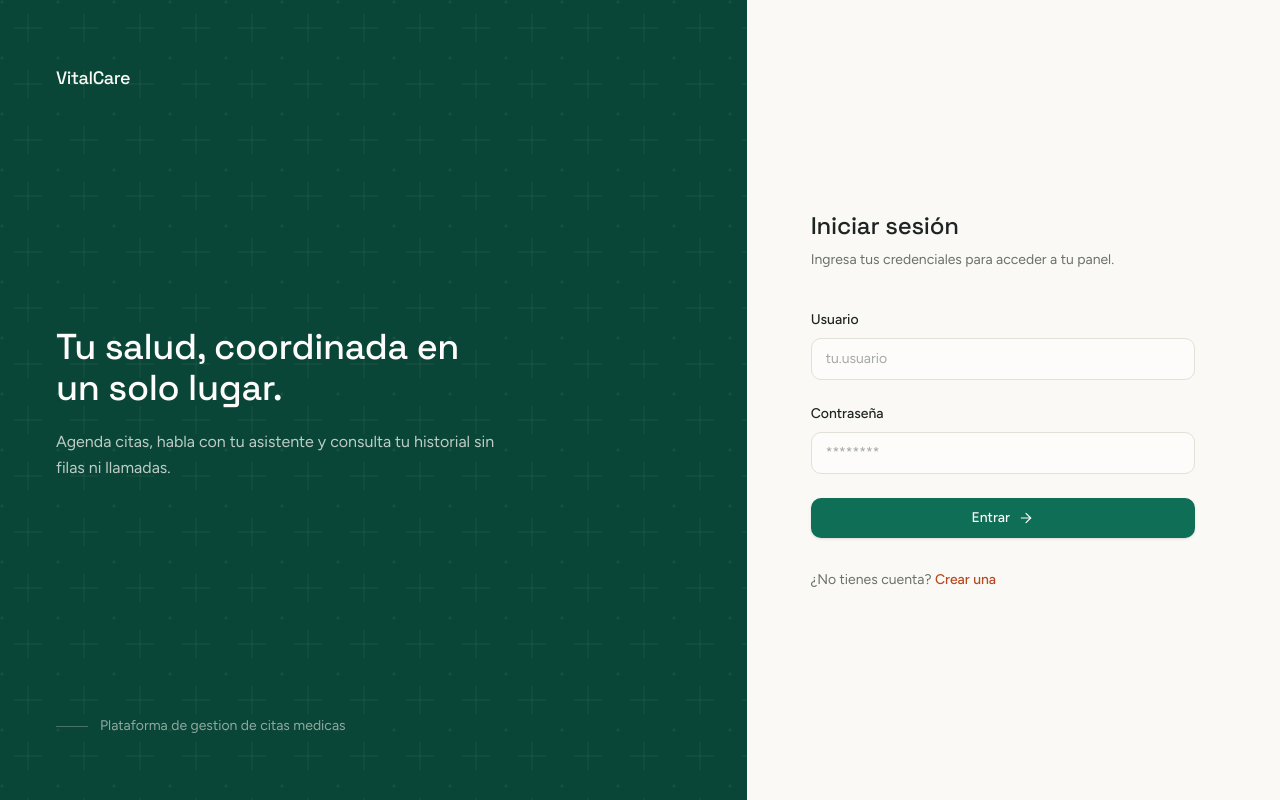
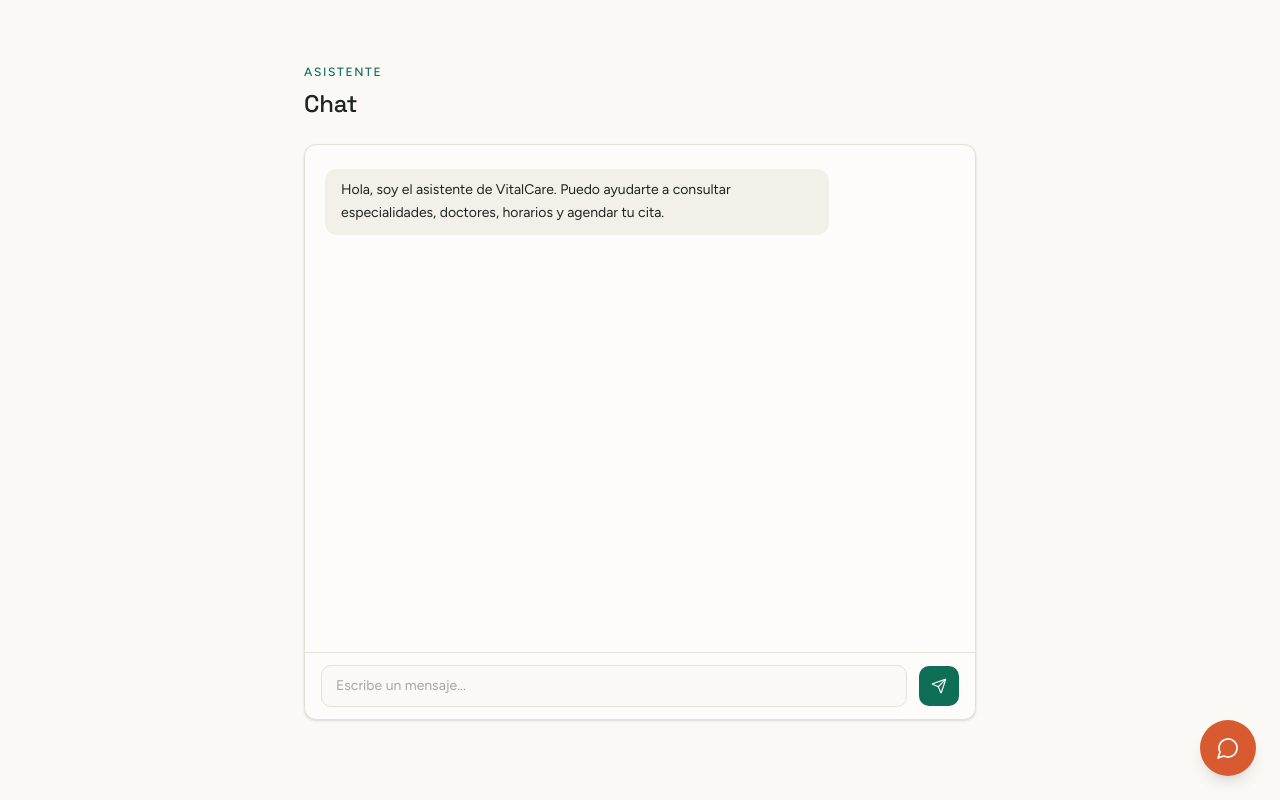
Before and after one commit to JimboJ10/sistema-citas-frontend, a React (Vite) app: page /chat in a window 1280 px wide. Before the commit this address led to /login. Built offline with nearby package versions, Linux system fonts and the light colour scheme.

Commit message:
feat: connect chatbot to real API with shared logic (useChat hook) used by both floating widget and full-page view

```diff
--- a/src/App.jsx
+++ b/src/App.jsx
@@ -20,21 +20,17 @@ export default function App() {
       <Route path="/login" element={<Login />} />
       <Route path="/registro" element={<Registro />} />
 
-      {/* Protegidas: comparten Navbar + contenedor via AppLayout */}
+      {/* Comparten Navbar + contenedor via AppLayout, pero no todas requieren login */}
       <Route element={<AppLayout />}>
+        {/* Publica: el chatbot puede usarse sin cuenta (paciente invitado) */}
+        <Route path="/chat" element={<Chat />} />
+
+        {/* Protegidas por rol */}
         <Route
           path="/citas"
           element={
             <ProtectedRoute allowedRoles={['PACIENTE']}>
               <Citas />
-            </ProtectedRoute>
-          }
-        />
-        <Route
-          path="/chat"
-          element={
-            <ProtectedRoute>
-              <Chat />
             </ProtectedRoute>
           }
         />
--- a/src/components/AppLayout.jsx
+++ b/src/components/AppLayout.jsx
@@ -1,6 +1,7 @@
 import { Outlet } from 'react-router-dom'
 
 import Navbar from './Navbar.jsx'
+import ChatWidget from './ChatWidget.jsx'
 
 /*
   Marco comun de las paginas protegidas: navbar + un contenedor con aire.
@@ -13,6 +14,7 @@ export default function AppLayout() {
       <main className="mx-auto w-full max-w-6xl px-6 py-12 lg:px-10 lg:py-16">
         <Outlet />
       </main>
+      <ChatWidget />
     </div>
   )
 }
--- /dev/null
+++ b/src/components/ChatWidget.jsx
@@ -0,0 +1,111 @@
+import { useEffect, useRef } from 'react'
+import { MessageCircle, X, Send, Loader2 } from 'lucide-react'
+import { useChat } from '../hooks/useChat.js'
+import { useChatWidget } from '../context/ChatWidgetContext.jsx'
+
+export default function ChatWidget() {
+  const { abierto, alternar, cerrar } = useChatWidget()
+  const { mensajes, enviar, loading, error } = useChat()
+  const inputRef = useRef(null)
+  const scrollRef = useRef(null)
+
+  useEffect(() => {
+    if (abierto) {
+      scrollRef.current?.scrollTo({ top: scrollRef.current.scrollHeight, behavior: 'smooth' })
+    }
+  }, [mensajes, abierto])
+
+  function handleSubmit(e) {
+    e.preventDefault()
+    const value = inputRef.current.value
+    enviar(value)
+    inputRef.current.value = ''
+  }
+
+  return (
+    <div className="fixed bottom-6 right-6 z-50">
+      {abierto && (
+        <div className="mb-4 flex h-[28rem] w-80 flex-col overflow-hidden rounded-xl border border-hairline bg-cream-50 shadow-lg sm:w-96">
+          <div className="flex items-center justify-between border-b border-hairline bg-brand-700 px-4 py-3">
+            <span className="font-heading text-sm font-medium text-cream-50">
+              Asistente VitalCare
+            </span>
+            <button
+              onClick={cerrar}
+              className="text-cream-100/70 transition-colors hover:text-cream-50"
+              aria-label="Cerrar chat"
+            >
+              <X className="size-4" strokeWidth={1.75} />
+            </button>
+          </div>
+
+          <div ref={scrollRef} className="flex-1 space-y-3 overflow-y-auto px-4 py-4">
+            {mensajes.map((m) => (
+              <div
+                key={m.id}
+                className={`flex ${m.autor === 'user' ? 'justify-end' : 'justify-start'}`}
+              >
+                <div
+                  className={`max-w-[85%] rounded-lg px-3 py-2 text-sm leading-relaxed ${
+                    m.autor === 'user'
+                      ? 'bg-brand-500 text-cream-50'
+                      : 'bg-cream-200 text-ink'
+                  }`}
+                >
+                  {m.texto}
+                </div>
+              </div>
+            ))}
+
+            {loading && (
+              <div className="flex justify-start">
+                <div className="flex items-center gap-2 rounded-lg bg-cream-200 px-3 py-2 text-xs text-muted">
+                  <Loader2 className="size-3.5 animate-spin" strokeWidth={1.75} />
+                  Escribiendo...
+                </div>
+              </div>
+            )}
+          </div>
+
+          {error && (
+            <p className="border-t border-hairline bg-accent-50 px-3 py-1.5 text-xs text-accent-700">
+              {error}
+            </p>
+          )}
+
+          <form
+            onSubmit={handleSubmit}
+            className="flex items-center gap-2 border-t border-hairline px-3 py-2.5"
+          >
+            <input
+              ref={inputRef}
+              placeholder="Escribe un mensaje..."
+              disabled={loading}
+              className="flex-1 rounded-lg border border-hairline bg-cream-100 px-3 py-2 text-sm text-ink outline-none transition-colors placeholder:text-muted/60 focus:border-brand-400 focus:ring-2 focus:ring-brand-500/15 disabled:opacity-60"
+            />
+            <button
+              type="submit"
+              disabled={loading}
+              className="inline-flex size-9 shrink-0 items-center justify-center rounded-lg bg-brand-500 text-cream-50 transition-colors hover:bg-brand-600 disabled:cursor-not-allowed disabled:opacity-60"
+              aria-label="Enviar mensaje"
+            >
+              <Send className="size-3.5" strokeWidth={1.75} />
+            </button>
+          </form>
+        </div>
+      )}
+
+      <button
+        onClick={alternar}
+        className="flex size-14 items-center justify-center rounded-full bg-accent-500 text-cream-50 shadow-lg transition-colors hover:bg-accent-600"
+        aria-label={abierto ? 'Cerrar asistente' : 'Abrir asistente'}
+      >
+        {abierto ? (
+          <X className="size-6" strokeWidth={1.75} />
+        ) : (
+          <MessageCircle className="size-6" strokeWidth={1.75} />
+        )}
+      </button>
+    </div>
+  )
+}
--- /dev/null
+++ b/src/context/ChatWidgetContext.jsx
@@ -0,0 +1,28 @@
+import { createContext, useContext, useState } from 'react'
+
+const ChatWidgetContext = createContext(null)
+
+export function ChatWidgetProvider({ children }) {
+  const [abierto, setAbierto] = useState(false)
+
+  const value = {
+    abierto,
+    abrir: () => setAbierto(true),
+    cerrar: () => setAbierto(false),
+    alternar: () => setAbierto((prev) => !prev),
+  }
+
+  return (
+    <ChatWidgetContext.Provider value={value}>
+      {children}
+    </ChatWidgetContext.Provider>
+  )
+}
+
+export function useChatWidget() {
+  const ctx = useContext(ChatWidgetContext)
+  if (!ctx) {
+    throw new Error('useChatWidget() debe usarse dentro de <ChatWidgetProvider>')
+  }
+  return ctx
+}
--- /dev/null
+++ b/src/hooks/useChat.js
@@ -0,0 +1,55 @@
+import { useCallback, useRef, useState } from 'react'
+import { enviarMensaje } from '../api/chat.js'
+
+const MENSAJE_BIENVENIDA = {
+  id: 'bienvenida',
+  autor: 'bot',
+  texto:
+    'Hola, soy el asistente de VitalCare. Puedo ayudarte a consultar especialidades, doctores, horarios y agendar tu cita.',
+}
+
+function generarConversationId() {
+  return `conv-${Date.now()}-${Math.random().toString(36).slice(2, 8)}`
+}
+
+/**
+ * Lógica compartida del chatbot: historial de mensajes, envío y estado de
+ * carga/error. Usado tanto por el widget flotante como por la página /chat.
+ */
+export function useChat() {
+  const [mensajes, setMensajes] = useState([MENSAJE_BIENVENIDA])
+  const [loading, setLoading] = useState(false)
+  const [error, setError] = useState(null)
+
+  // El conversationId se mantiene estable durante toda la sesión del componente.
+  const conversationIdRef = useRef(generarConversationId())
+
+  const enviar = useCallback(async (texto) => {
+    const value = texto.trim()
+    if (!value) return
+
+    setError(null)
+    setMensajes((prev) => [
+      ...prev,
+      { id: `user-${Date.now()}`, autor: 'user', texto: value },
+    ])
+    setLoading(true)
+
+    try {
+      const respuesta = await enviarMensaje(value, conversationIdRef.current)
+      setMensajes((prev) => [
+        ...prev,
+        { id: `bot-${Date.now()}`, autor: 'bot', texto: respuesta },
+      ])
+    } catch (err) {
+      const mensajeError =
+        err.response?.data?.error ??
+        'No se pudo contactar al asistente. Intenta de nuevo.'
+      setError(mensajeError)
+    } finally {
+      setLoading(false)
+    }
+  }, [])
+
+  return { mensajes, enviar, loading, error }
+}
--- a/src/main.jsx
+++ b/src/main.jsx
@@ -5,12 +5,15 @@ import { BrowserRouter } from 'react-router-dom'
 import './index.css'
 import App from './App.jsx'
 import { AuthProvider } from './context/AuthContext.jsx'
+import { ChatWidgetProvider } from './context/ChatWidgetContext.jsx'
 
 createRoot(document.getElementById('root')).render(
   <StrictMode>
     <BrowserRouter>
       <AuthProvider>
-        <App />
+        <ChatWidgetProvider>
+          <App />
+        </ChatWidgetProvider>
       </AuthProvider>
     </BrowserRouter>
   </StrictMode>,
--- a/src/pages/Chat/Chat.jsx
+++ b/src/pages/Chat/Chat.jsx
@@ -1,43 +1,21 @@
-import { useState } from 'react'
-import { Send } from 'lucide-react'
-// import { enviarMensaje } from '../../api/chat.js'
-
-/* TODO: reemplazar por el historial real de la conversacion. */
-const MENSAJES_DEMO = [
-  {
-    id: 1,
-    autor: 'bot',
-    texto:
-      'Hola, soy el asistente de VitalCare. Puedo ayudarte a agendar, mover o consultar tus citas.',
-  },
-  { id: 2, autor: 'user', texto: 'Quiero reprogramar mi cita de cardiologia.' },
-  {
-    id: 3,
-    autor: 'bot',
-    texto:
-      'Tu proxima cita de cardiologia es el 3 de septiembre a las 09:30 con la Dra. Elena Ruiz. Para que fecha te gustaria moverla?',
-  },
-]
+import { useEffect, useRef } from 'react'
+import { Send, Loader2 } from 'lucide-react'
+import { useChat } from '../../hooks/useChat.js'
 
 export default function Chat() {
-  const [mensajes, setMensajes] = useState(MENSAJES_DEMO)
-  const [texto, setTexto] = useState('')
+  const { mensajes, enviar, loading, error } = useChat()
+  const inputRef = useRef(null)
+  const scrollRef = useRef(null)
+
+  useEffect(() => {
+    scrollRef.current?.scrollTo({ top: scrollRef.current.scrollHeight, behavior: 'smooth' })
+  }, [mensajes])
 
   function handleSubmit(e) {
     e.preventDefault()
-    const value = texto.trim()
-    if (!value) return
-
-    // Solo se agrega el mensaje del usuario a la UI.
-    setMensajes((prev) => [
-      ...prev,
-      { id: Date.now(), autor: 'user', texto: value },
-    ])
-    setTexto('')
-
-    // TODO: llamar a la API y agregar la respuesta del bot
-    //   const { respuesta } = await enviarMensaje(value, conversationId)
-    //   setMensajes((prev) => [...prev, { id: Date.now(), autor: 'bot', texto: respuesta }])
+    const value = inputRef.current.value
+    enviar(value)
+    inputRef.current.value = ''
   }
 
   return (
@@ -50,7 +28,7 @@ export default function Chat() {
       </header>
 
       <div className="flex flex-1 flex-col overflow-hidden rounded-xl border border-hairline bg-cream-50 shadow-sm">
-        <div className="flex-1 space-y-4 overflow-y-auto px-5 py-6">
+        <div ref={scrollRef} className="flex-1 space-y-4 overflow-y-auto px-5 py-6">
           {mensajes.map((m) => (
             <div
               key={m.id}
@@ -67,22 +45,37 @@ export default function Chat() {
               </div>
             </div>
           ))}
+
+          {loading && (
+            <div className="flex justify-start">
+              <div className="flex items-center gap-2 rounded-xl bg-cream-200 px-4 py-2.5 text-sm text-muted">
+                <Loader2 className="size-3.5 animate-spin" strokeWidth={1.75} />
+                Escribiendo...
+              </div>
+            </div>
+          )}
         </div>
 
-        {/* Input fijo abajo dentro del panel */}
+        {error && (
+          <p className="border-t border-hairline bg-accent-50 px-4 py-2 text-sm text-accent-700">
+            {error}
+          </p>
+        )}
+
         <form
           onSubmit={handleSubmit}
           className="flex items-center gap-3 border-t border-hairline px-4 py-3"
         >
           <input
-            value={texto}
-            onChange={(e) => setTexto(e.target.value)}
+            ref={inputRef}
             placeholder="Escribe un mensaje..."
-            className="flex-1 rounded-lg border border-hairline bg-cream-100 px-3.5 py-2.5 text-sm text-ink outline-none transition-colors placeholder:text-muted/60 focus:border-brand-400 focus:ring-2 focus:ring-brand-500/15"
+            disabled={loading}
+            className="flex-1 rounded-lg border border-hairline bg-cream-100 px-3.5 py-2.5 text-sm text-ink outline-none transition-colors placeholder:text-muted/60 focus:border-brand-400 focus:ring-2 focus:ring-brand-500/15 disabled:opacity-60"
           />
           <button
             type="submit"
-            className="inline-flex size-10 shrink-0 items-center justify-center rounded-lg bg-brand-500 text-cream-50 transition-colors hover:bg-brand-600"
+            disabled={loading}
+            className="inline-flex size-10 shrink-0 items-center justify-center rounded-lg bg-brand-500 text-cream-50 transition-colors hover:bg-brand-600 disabled:cursor-not-allowed disabled:opacity-60"
             aria-label="Enviar mensaje"
           >
             <Send className="size-4" strokeWidth={1.75} />
--- a/src/pages/Landing/Landing.jsx
+++ b/src/pages/Landing/Landing.jsx
@@ -4,6 +4,7 @@ import ProblemaSolucion from './ProblemaSolucion.jsx'
 import Features from './Features.jsx'
 import Confianza from './Confianza.jsx'
 import CtaFinal from './CtaFinal.jsx'
+import ChatWidget from '../../components/ChatWidget.jsx'
 
 /*
   Landing publica en "/". No usa AppLayout (no lleva Navbar de app).
@@ -29,6 +30,8 @@ export default function Landing() {
           </p>
         </div>
       </footer>
+
+      <ChatWidget />
     </div>
   )
 }
```
Also changed, not shown: src/api/chat.js (+4 -11 lines), src/pages/Landing/Hero.jsx (+6 -9 lines).
